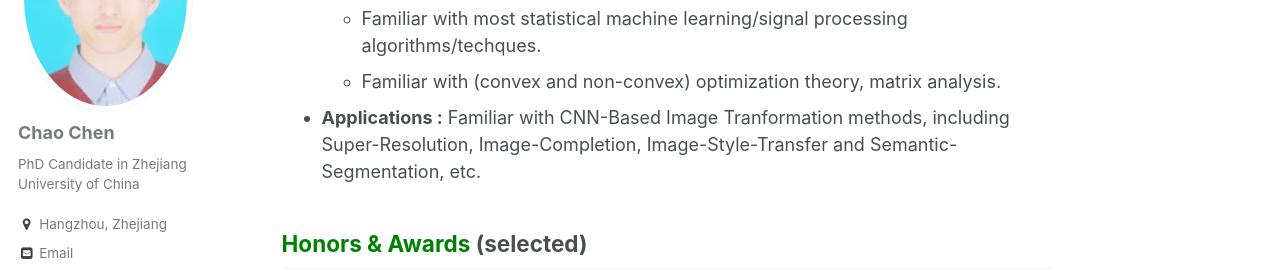
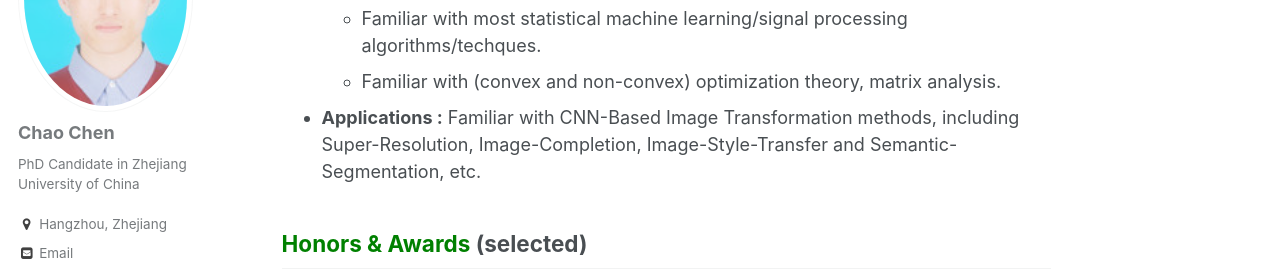
Before and after one commit to chenchao666/chenchao666.github.io, a Jekyll site: the page built from _pages/about.md, in a window 1280 px wide and 900 px high, scrolled down 1443 px. Shown: the part 153-429 px from the top of the window. Built offline with Jekyll 4.4.1, drawn with Linux system fonts in a browser that asks for light colours; some web fonts are replaced.

Commit message:
Update about.md

```diff
--- a/_pages/about.md
+++ b/_pages/about.md
@@ -38,7 +38,7 @@ the common subspace,” **Neural Computing and Applications**. [paper](https://l
 * **Machine Learning :** master in **Convolutional neural networks (CNNs)**, **Domain Adaptaion**, **Extreme Learning Machine**.
   - Familiar with most statistical machine learning/signal processing algorithms/techques.
   - Familiar with (convex and non-convex) optimization theory, matrix analysis.
-* **Applications :** Familiar with CNN-Based Image Tranformation methods, including Super-Resolution, Image-Completion, Image-Style-Transfer and Semantic-Segmentation, etc.
+* **Applications :** Familiar with CNN-Based Image Transformation methods, including Super-Resolution, Image-Completion, Image-Style-Transfer and Semantic-Segmentation, etc.
 
 ## <span style="color: green"> Honors & Awards </span>(selected)
 *  &nbsp; &nbsp; **Fall** 2016  &nbsp; &nbsp; &nbsp; Excellent doctoral freshmen scholarship (select 57 from all doctoral freshmen)
```
